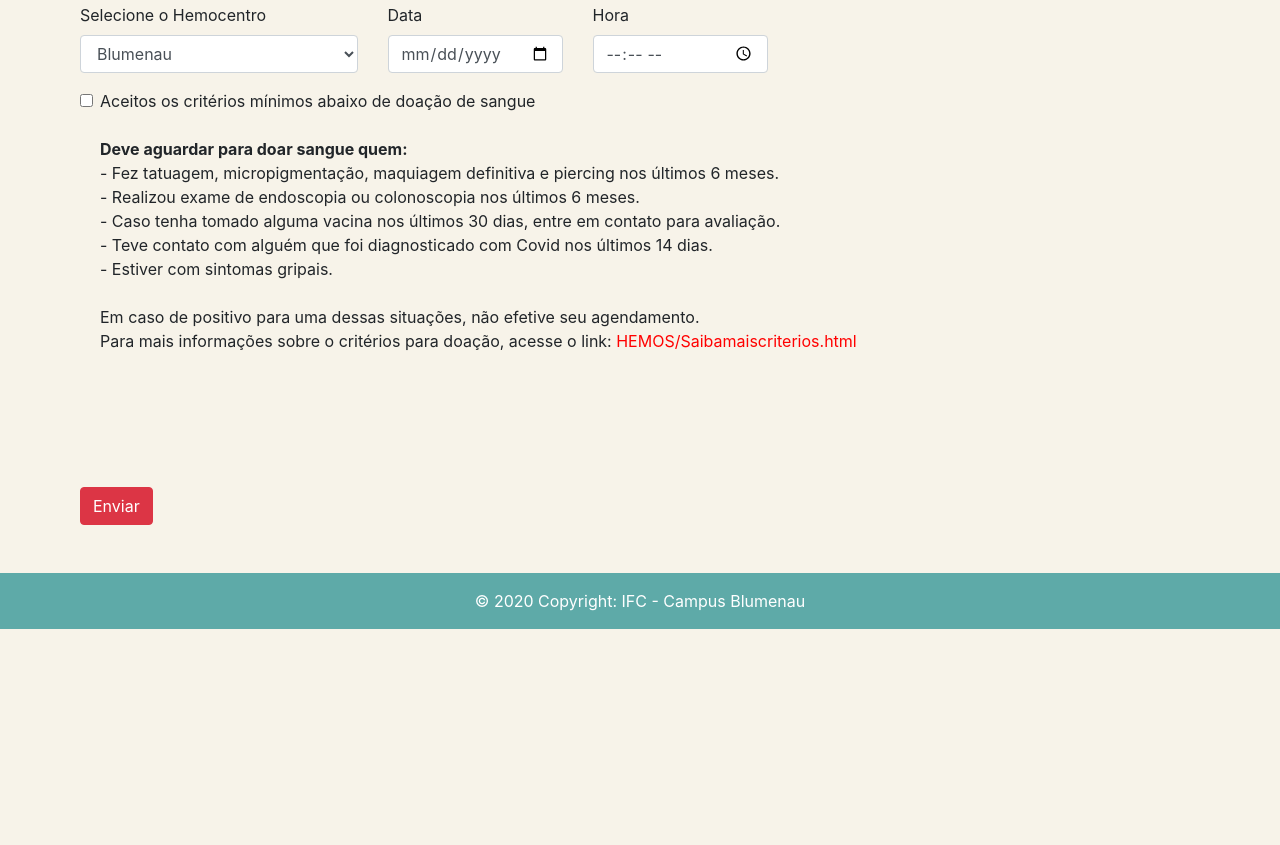
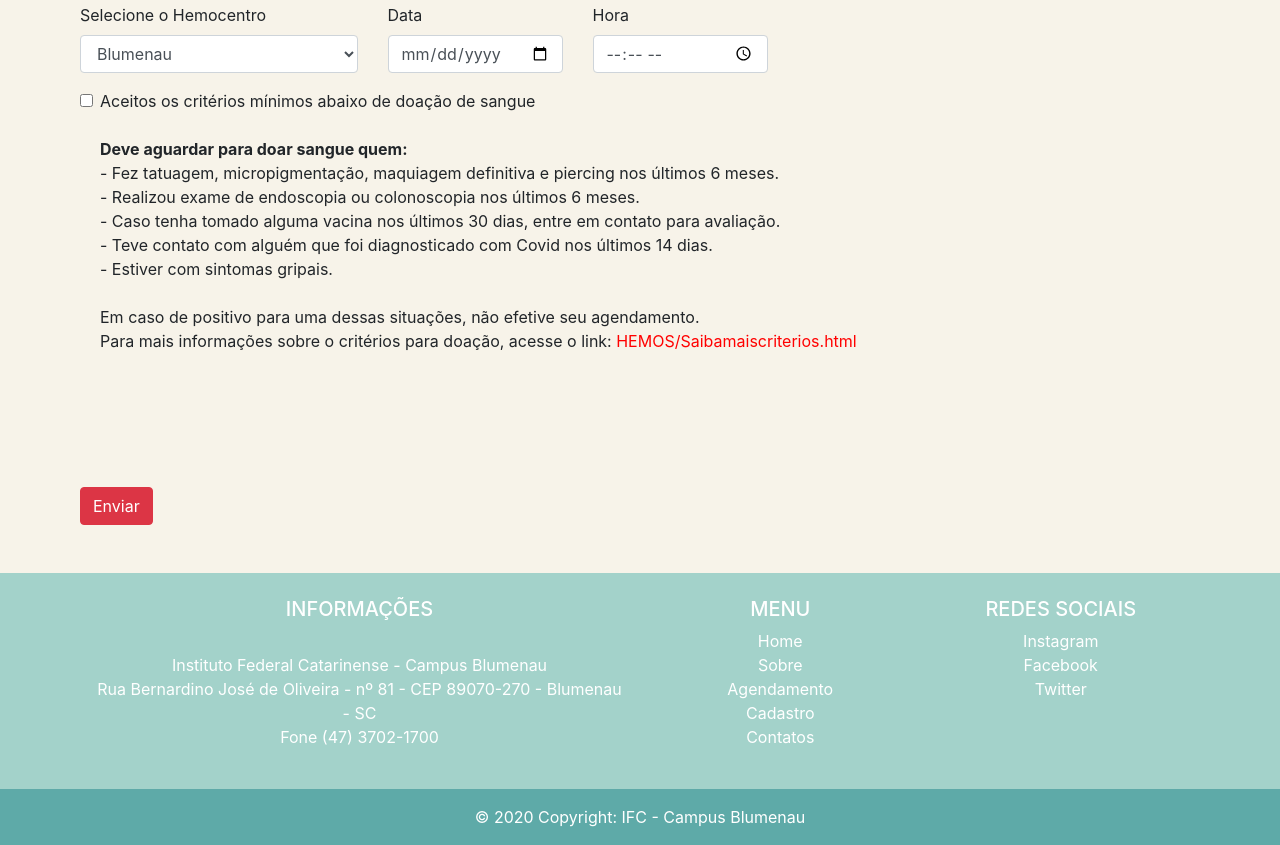
Before and after one commit to AnaCarolinaSantos/HEMOS, a plain HTML site: page Agendamento.html in a window 1280 px wide. Shown: the part 259-1104 px from the top of the page. Before the commit the page ends 888 px from the top, so only its background shows below. Drawn offline with nearby package versions, Linux system fonts and the light colour scheme.

Commit message:
Update Agendamento.html

```diff
--- a/Agendamento.html
+++ b/Agendamento.html
@@ -8,7 +8,6 @@
   <!-- Bootstrap CSS -->
   <link rel="stylesheet" href="https://stackpath.bootstrapcdn.com/bootstrap/4.1.3/css/bootstrap.min.css"
     integrity="sha384-MCw98/SFnGE8fJT3GXwEOngsV7Zt27NXFoaoApmYm81iuXoPkFOJwJ8ERdknLPMO" crossorigin="anonymous">
-
   <title>HEMOS - Agendamento</title>
 </head>
 
@@ -16,20 +15,24 @@
   <!-- Cabeçalho -->
   <header>
     <nav class="navbar navbar-expand-md navbar-light" style="background-color: #5eaaa8;">
-            <a class="navbar-brand" href="index.html"><img src="Imagens/HEMOS_logo_branca_transparente.png" width="170" height="40" style="margin-top: -12%; margin-bottom: -5%;"></a>
+      <a class="navbar-brand" href="index.html"><img src="Imagens/HEMOS_logo_branca_transparente.png" width="130"
+          height="40" style="margin-top: -12%; margin-bottom: -5%;"></a>
       <ul class="navbar-nav mr-auto">
         <li class="nav-item">
-                    <a class="nav-link" href="Login.html"><img src="Imagens/Login_icon.png" width="35" height="35" style="margin-top: -10%; margin-bottom: -5%; margin-left: 60%;"></a>
+          <a class="nav-link" href="Login.html"><img src="Imagens/Login_icon.png" width="35" height="35"
+              style="margin-top: -10%; margin-bottom: -5%; margin-left: 60%;"></a>
         </li>
       </ul>
-            <button class="navbar-toggler" type="button" data-toggle="collapse" data-target="#navbarSupportedContent" aria-controls="navbarSupportedContent" aria-expanded="false" aria-label="Toggle navigation">
+      <button class="navbar-toggler" type="button" data-toggle="collapse" data-target="#navbarSupportedContent"
+        aria-controls="navbarSupportedContent" aria-expanded="false" aria-label="Toggle navigation">
         <span class="navbar-toggler-icon"></span>
       </button>
 
       <div class="collapse navbar-collapse" id="navbarSupportedContent" style="margin-left: 3%;">
         <ul class="navbar-nav mr-auto">
           <li class="nav-item active">
-                    <a class="nav-link" href="index.html" style="color: white;"><b>Home</b><span class="sr-only">(current)</span></a>
+            <a class="nav-link" href="index.html" style="color: white;"><b>Home</b><span
+                class="sr-only">(current)</span></a>
           </li>
           <li class="nav-item">
             <a class="nav-link" href="Sobre.html" style="color: white;">Sobre</a>
@@ -48,7 +51,7 @@
     </nav>
   </header>
 
-
+  <section>
     <!-- Título -->
     <h1 style="text-align: center; color: #ffffff; background-color: #a3d2ca;"><br>AGENDE SUA DOAÇÃO<br><br></h1>
     <br><br>
@@ -88,20 +91,90 @@
             - Teve contato com alguém que foi diagnosticado com Covid nos últimos 14 dias.<br>
             - Estiver com sintomas gripais.<br><br>
             Em caso de positivo para uma dessas situações, não efetive seu agendamento.<br>
-                Para mais informações sobre o critérios para doação, acesse o link: <a href="index.html" style="color: red;">HEMOS/Saibamaiscriterios.html</a>
+            Para mais informações sobre o critérios para doação, acesse o link: <a href="index.html"
+              style="color: red;">HEMOS/Saibamaiscriterios.html</a>
           </p><br>
         </div>
         <div class="form-group">
-            <div class="g-recaptcha" data-sitekey="6Lcul_wUAAAAADFAknpW4M-DLcQDQBP5fpzHd9OL"><div style="width: 304px; height: 78px;"><div><iframe title="reCAPTCHA" src="https://www.google.com/recaptcha/api2/anchor?ar=1&amp;k=6Lcul_wUAAAAADFAknpW4M-DLcQDQBP5fpzHd9OL&amp;co=aHR0cHM6Ly93d3cuaGVtb3NjLm9yZy5icjo0NDM.&amp;hl=pt-BR&amp;v=6OAif-f8nYV0qSFmq-D6Qssr&amp;size=normal&amp;cb=f7hfjrp8z51n" width="304" height="78" role="presentation" name="a-5bzpx0pkq81y" frameborder="0" scrolling="no" sandbox="allow-forms allow-popups allow-same-origin allow-scripts allow-top-navigation allow-modals allow-popups-to-escape-sandbox"></iframe></div><textarea id="g-recaptcha-response" name="g-recaptcha-response" class="g-recaptcha-response" style="width: 250px; height: 40px; border: 1px solid rgb(193, 193, 193); margin: 10px 25px; padding: 0px; resize: none; display: none;"></textarea></div><iframe style="display: none;"></iframe></div>
+          <div class="g-recaptcha" data-sitekey="6Lcul_wUAAAAADFAknpW4M-DLcQDQBP5fpzHd9OL">
+            <div style="width: 304px; height: 78px;">
+              <div><iframe title="reCAPTCHA"
+                  src="https://www.google.com/recaptcha/api2/anchor?ar=1&amp;k=6Lcul_wUAAAAADFAknpW4M-DLcQDQBP5fpzHd9OL&amp;co=aHR0cHM6Ly93d3cuaGVtb3NjLm9yZy5icjo0NDM.&amp;hl=pt-BR&amp;v=6OAif-f8nYV0qSFmq-D6Qssr&amp;size=normal&amp;cb=f7hfjrp8z51n"
+                  width="304" height="78" role="presentation" name="a-5bzpx0pkq81y" frameborder="0" scrolling="no"
+                  sandbox="allow-forms allow-popups allow-same-origin allow-scripts allow-top-navigation allow-modals allow-popups-to-escape-sandbox"></iframe>
+              </div><textarea id="g-recaptcha-response" name="g-recaptcha-response" class="g-recaptcha-response"
+                style="width: 250px; height: 40px; border: 1px solid rgb(193, 193, 193); margin: 10px 25px; padding: 0px; resize: none; display: none;"></textarea>
+            </div><iframe style="display: none;"></iframe>
+          </div>
           <input type="hidden" class="hiddenRecaptcha required" name="de_capt" id="de_capt">
         </div>
       </div>
       <button type="submit" class="btn btn-danger">Enviar</button>
     </form><br><br>
+  </section>
 
   <section>
     <!-- Footer -->
     <footer style="background: #a3d2ca;" class="text-white text-center">
+      <div class="container p-4">
+        <div class="row">
+          <div class="col-lg-6 col-md-12 mb-4 mb-md-0">
+            <h5 class="text-uppercase">Informações</h5>
+
+            <br>
+            <p>
+              Instituto Federal Catarinense - Campus Blumenau
+              <br>
+              Rua Bernardino José de Oliveira - nº 81 - CEP 89070-270 - Blumenau - SC
+              <br>
+              Fone (47) 3702-1700
+            </p>
+          </div>
+
+          <div class="col-lg-3 col-md-6 mb-4 mb-md-0">
+            <h5>MENU</h5>
+
+            <ul class="list-unstyled mb-0">
+              <li>
+                <a href="index.html" class="text-white">Home</a>
+              </li>
+              <li>
+                <a href="Sobre.html" class="text-white">Sobre</a>
+              </li>
+              <li>
+                <a href="Agendamento.html" class="text-white">Agendamento</a>
+              </li>
+              <li>
+                <a href="Cadastro.html" class="text-white">Cadastro</a>
+              </li>
+              <li>
+                <a href="Contatos.html" class="text-white">Contatos</a>
+              </li>
+            </ul>
+          </div>
+
+          <div class="col-lg-3 col-md-6 mb-4 mb-md-0">
+            <h5>REDES SOCIAIS
+
+            </h5>
+
+            <ul class="list-unstyled">
+              <li>
+                <a href="https://www.instagram.com/hemos.ifc/" class="text-white">Instagram</a>
+              </li>
+              <li>
+                <a href="#!" class="text-white">Facebook</a>
+              </li>
+              <li>
+                <a href="#!" class="text-white">Twitter</a>
+              </li>
+            </ul>
+          </div>
+
+        </div>
+
+      </div>
+
 
       <!-- Copyright -->
       <div class="text-center p-3" style="background-color: #5eaaa8;">
@@ -110,7 +183,6 @@
       </div>
     </footer>
   </section>
-
 
 
 
```
Lines whose indentation alone changed are shown as unchanged.
